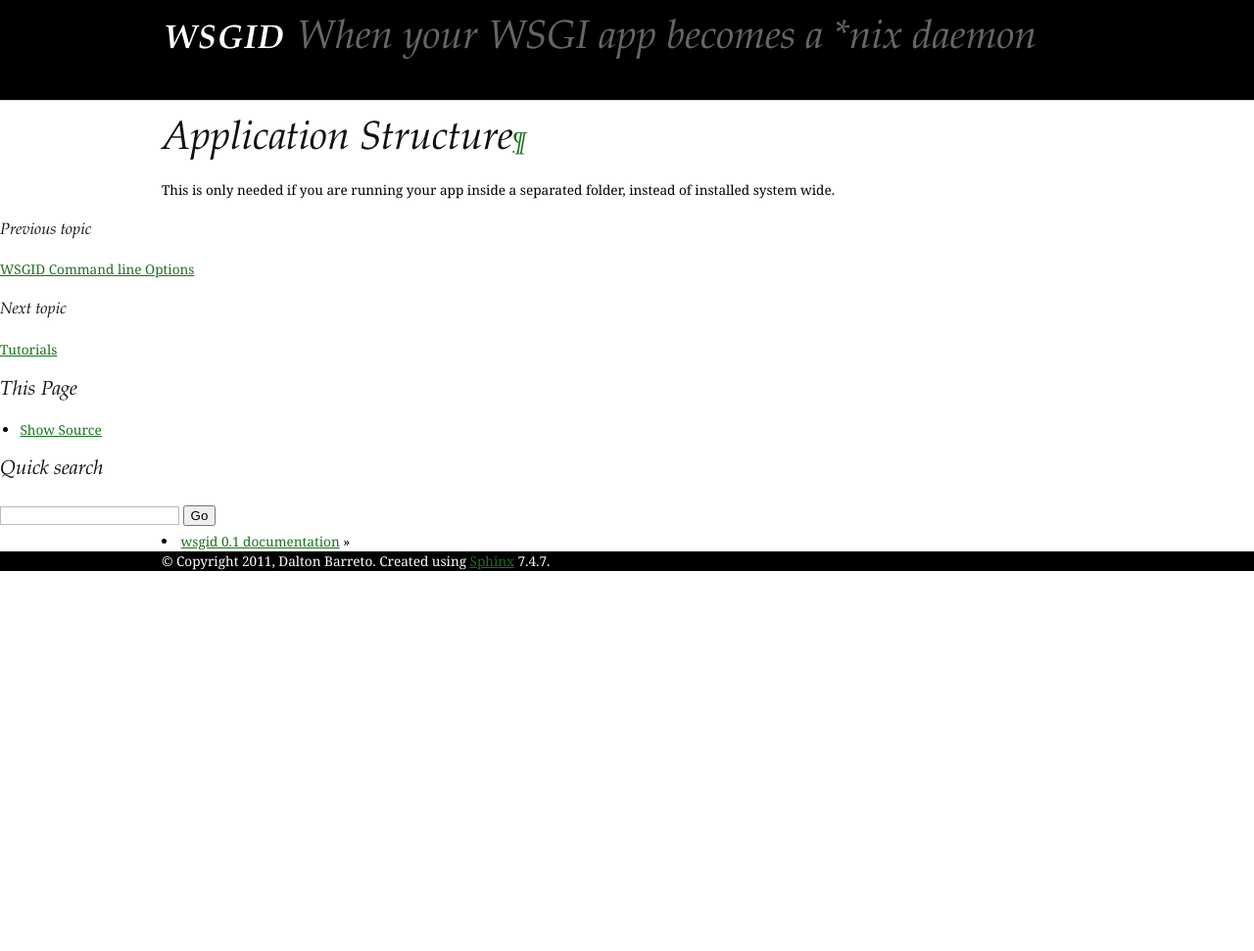
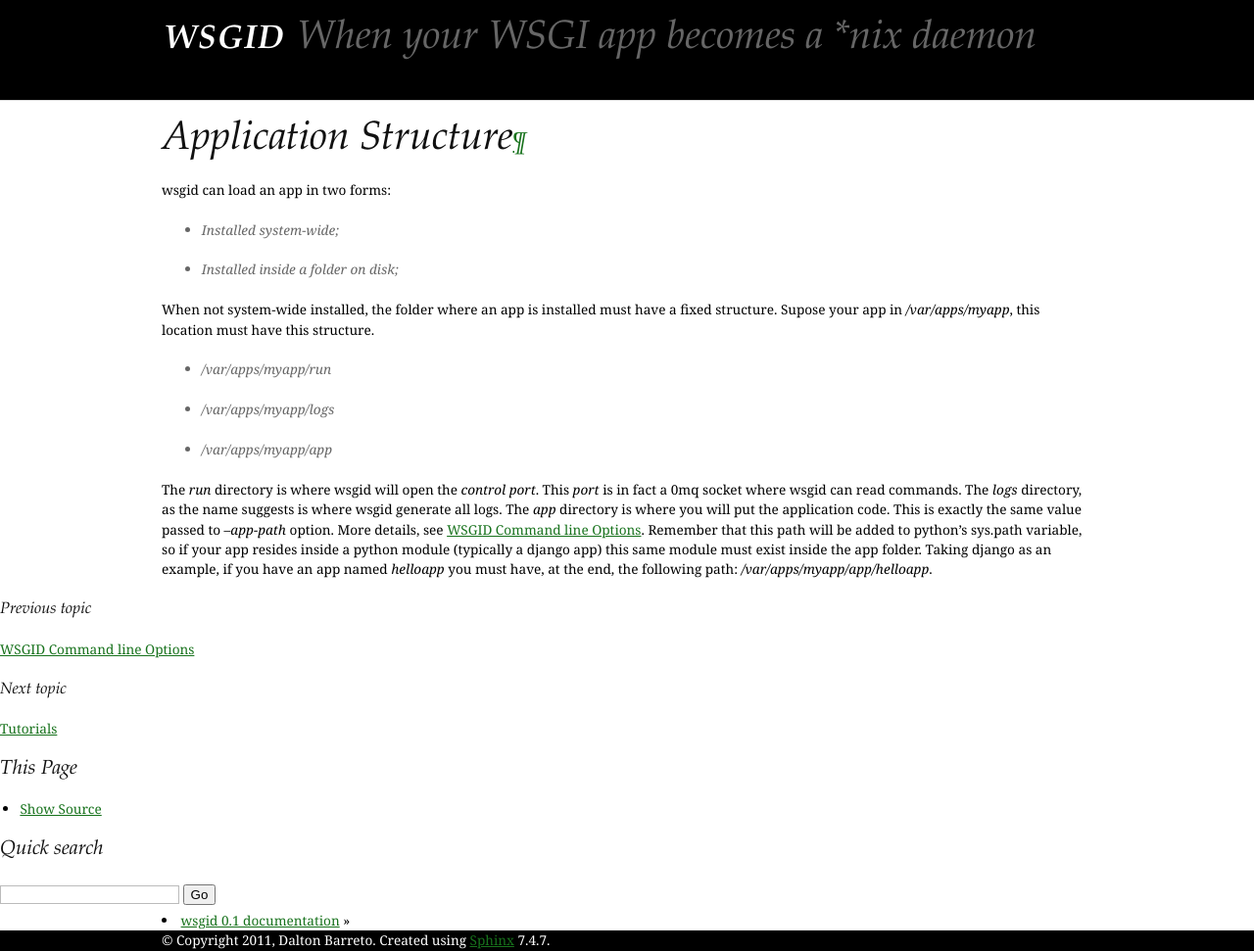
Before and after one commit to yoshrote/wsgid, a Sphinx documentation site: the page built from doc/sphinx/source/appstructure.rst, in a window 1280 px wide. Shown: the whole page at 98% size. Built offline with Sphinx 7.4.7, drawn with Linux system fonts in a browser that asks for light colours; before the commit the page ends 900 px from its top, so only the background shows below that.

Commit message:
More docs. Defined the Application structure

```diff
--- a/doc/sphinx/source/appstructure.rst
+++ b/doc/sphinx/source/appstructure.rst
@@ -2,4 +2,17 @@
 =====================
 
 
-This is only needed if you are running your app inside a separated folder, instead of installed system wide.
+wsgid can load an app in two forms:
+
+  * Installed system-wide;
+  * Installed inside a folder on disk;
+
+When not system-wide installed, the folder where an app is installed must have a fixed structure. Supose your app in */var/apps/myapp*, this location must have this structure.
+
+ * /var/apps/myapp/run
+ * /var/apps/myapp/logs
+ * /var/apps/myapp/app
+
+
+The *run* directory is where wsgid will open the *control port*. This *port* is in fact a 0mq socket where wsgid can read commands. The *logs* directory, as the name suggests is where wsgid generate all logs.
+The *app* directory is where you will put the application code. This is exactly the same value passed to *--app-path* option. More details, see :doc:`options`. Remember that this path will be added to python's sys.path variable, so if your app resides inside a python module (typically a django app) this same module must exist inside the app folder. Taking django as an example, if you have an app named *helloapp* you must have, at the end, the following path: */var/apps/myapp/app/helloapp*.
```
Also changed, not shown: doc/sphinx/source/tutorials.rst (+12 -0 lines).
